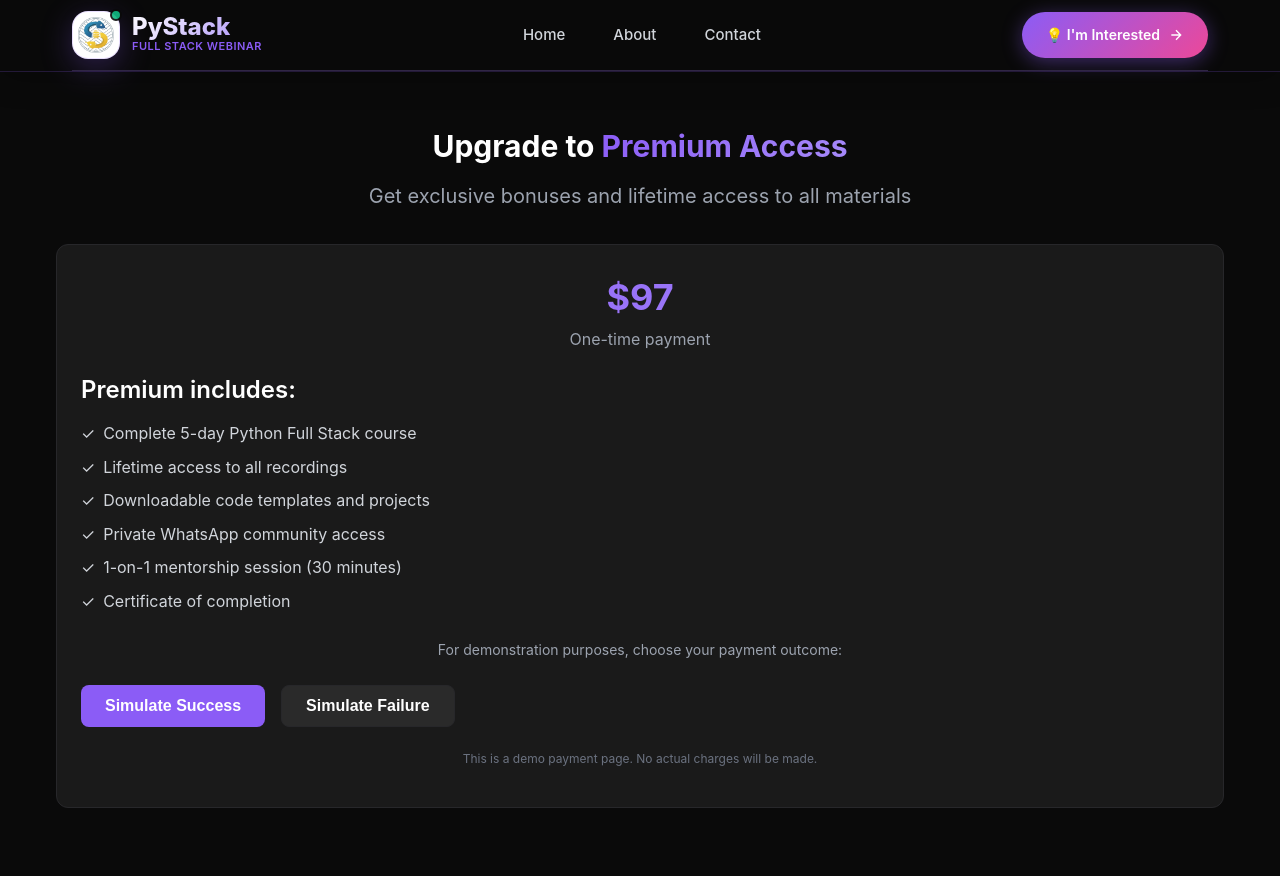
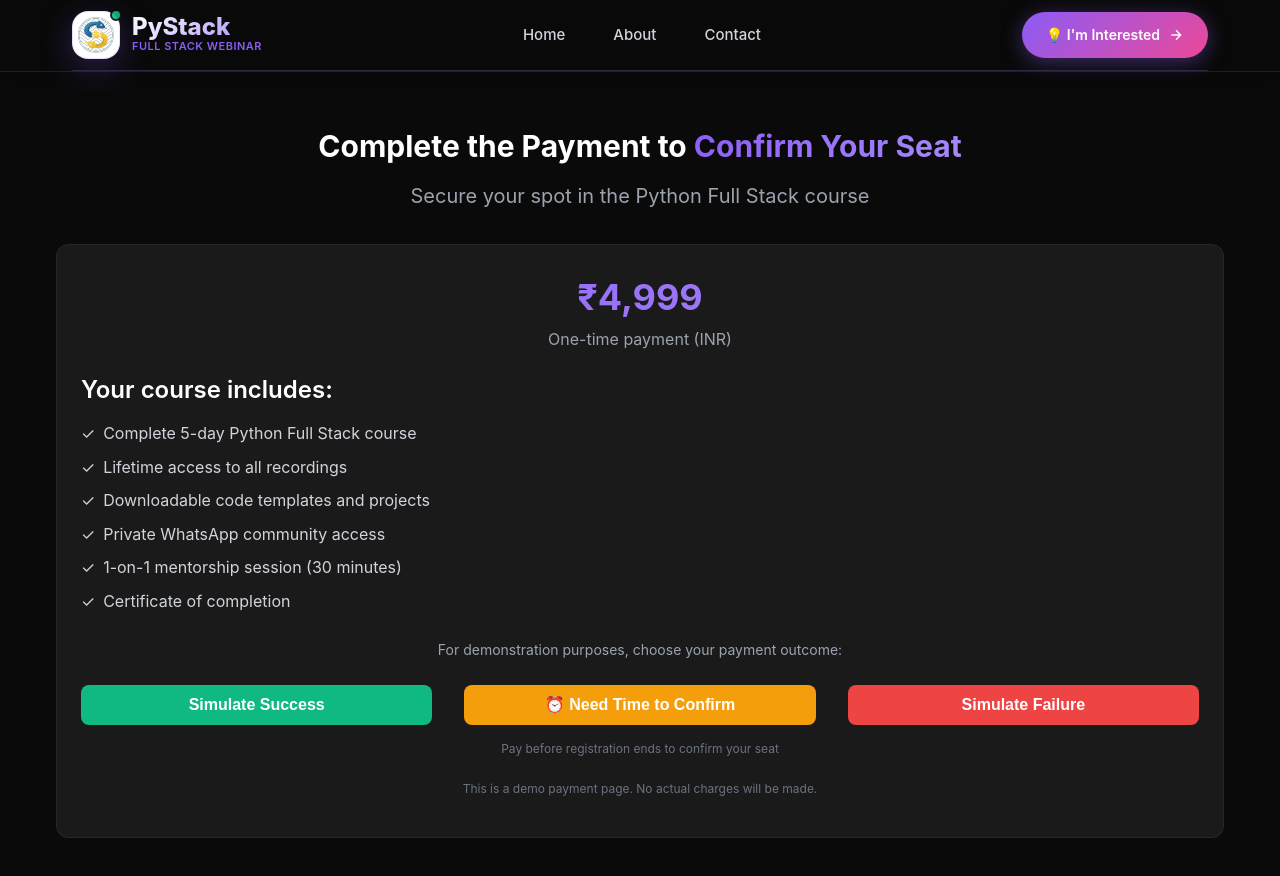
Before and after one commit to UmeshChandra05/Webinar-Sales-Funnel, a React (Create React App) app in the folder frontend/: page /payment in a window 1280 px wide. Shown: the top 876 px of the page. Built offline with nearby package versions, Linux system fonts and the light colour scheme; no server answers; sample sign-in values are in the browser's storage; the HTML template or start-up script is replaced by a standard one.

Commit message:
Add Need Time To Confirm Feature

```diff
--- a/frontend/src/index.css
+++ b/frontend/src/index.css
@@ -207,6 +207,51 @@ p {
 
 .btn-secondary:hover {
   background-color: var(--surface);
+}
+
+.btn-outline {
+  background-color: transparent;
+  color: var(--primary);
+  border: 2px solid var(--primary);
+}
+
+.btn-outline:hover {
+  background-color: var(--primary);
+  color: white;
+  transform: translateY(-1px);
+}
+
+.btn-success {
+  background-color: #10b981;
+  color: white;
+  border: none;
+}
+
+.btn-success:hover {
+  background-color: #059669;
+  transform: translateY(-1px);
+}
+
+.btn-danger {
+  background-color: #ef4444;
+  color: white;
+  border: none;
+}
+
+.btn-danger:hover {
+  background-color: #dc2626;
+  transform: translateY(-1px);
+}
+
+.btn-warning {
+  background-color: #f59e0b;
+  color: white;
+  border: none;
+}
+
+.btn-warning:hover {
+  background-color: #d97706;
+  transform: translateY(-1px);
 }
 
 .btn-lg {
--- a/frontend/src/pages/ContactPage.js
+++ b/frontend/src/pages/ContactPage.js
@@ -192,7 +192,7 @@ const ContactPage = () => {
                 <div>
                   <h4 className="font-semibold text-purple-400 mb-2">Is the webinar really free?</h4>
                   <p className="text-sm text-gray-400">
-                    Yes! The core webinar is completely free. We offer premium add-ons for additional resources.
+                    Yes! The core webinar is completely free. You can purchase the full course for additional resources and lifetime access.
                   </p>
                 </div>
 
--- a/frontend/src/pages/PaymentFailedPage.js
+++ b/frontend/src/pages/PaymentFailedPage.js
@@ -59,9 +59,9 @@ const PaymentFailedPage = () => {
           </div>
 
           <div className="bg-purple-900/20 border border-purple-500/30 rounded-lg p-6">
-            <h3 className="font-semibold text-purple-400 mb-2">Still Want Premium Access?</h3>
+            <h3 className="font-semibold text-purple-400 mb-2">Still Want to Secure Your Seat?</h3>
             <p className="text-sm text-gray-400 mb-4">
-              You can upgrade to premium anytime during or after the webinar. The free session alone is packed with
+              You can complete your payment anytime to secure your seat. The free session alone is packed with
               valuable content!
             </p>
             <p className="text-xs text-gray-500">
--- a/frontend/src/pages/PaymentPage.js
+++ b/frontend/src/pages/PaymentPage.js
@@ -6,7 +6,7 @@ import { useNavigate } from "react-router-dom"
 const PaymentPage = () => {
   const navigate = useNavigate()
   const [userEmail, setUserEmail] = useState("")
-  const [isLoading, setIsLoading] = useState(false)
+  const [loadingButton, setLoadingButton] = useState(null) // Track which button is loading
 
   useEffect(() => {
     // Get user email from localStorage
@@ -17,25 +17,58 @@ const PaymentPage = () => {
       return
     }
     setUserEmail(email)
+
+    // Test backend connectivity
+    const testBackendConnection = async () => {
+      try {
+        const response = await fetch("/health")
+        if (response.ok) {
+          console.log("✅ Backend connection successful")
+        } else {
+          console.warn("⚠️ Backend responded with error:", response.status)
+        }
+      } catch (error) {
+        console.error("❌ Backend connection failed:", error.message)
+        console.log("🔧 Make sure to run 'npm run dev' from the root directory to start both servers")
+      }
+    }
+
+    testBackendConnection()
   }, [navigate])
 
   const handlePaymentSimulation = async (status) => {
-    setIsLoading(true)
+    setLoadingButton(status) // Set which button is loading
 
     try {
+      console.log(`🔄 Processing ${status} request for ${userEmail}`) // Debug log
+
+      const requestBody = {
+        email: userEmail,
+        status: status,
+        transaction_id: `txn_${Date.now()}_${Math.random().toString(36).substr(2, 9)}`,
+      }
+
+      console.log('Request body:', requestBody) // Debug log
+
       const response = await fetch("/api/simulate-payment", {
         method: "POST",
         headers: {
           "Content-Type": "application/json",
         },
-        body: JSON.stringify({
-          email: userEmail,
-          status: status,
-          transaction_id: `txn_${Date.now()}_${Math.random().toString(36).substr(2, 9)}`,
-        }),
+        body: JSON.stringify(requestBody),
       })
 
+      console.log('Response status:', response.status) // Debug log
+
+      // Check if response is ok first
+      if (!response.ok) {
+        const errorText = await response.text()
+        console.error('Response error:', errorText)
+        throw new Error(`HTTP ${response.status}: ${errorText}`)
+      }
+
       const result = await response.json()
+      console.log('Payment response:', result) // Debug log
 
       if (result.success) {
         if (status === "success") {
@@ -44,17 +77,38 @@ const PaymentPage = () => {
             localStorage.setItem("whatsappLink", result.data.whatsapp_link)
           }
           navigate("/payment-success")
+        } else if (status === "need_time_to_confirm") {
+          // Store pending confirmation status
+          localStorage.setItem("paymentStatus", "need_time_to_confirm")
+          console.log('✅ Need time to confirm processed, navigating to thank-you')
+          navigate("/thank-you")
         } else {
           navigate("/payment-failed")
         }
       } else {
-        alert("Payment processing failed. Please try again.")
+        // More specific error message for need_time_to_confirm
+        if (status === "need_time_to_confirm") {
+          console.error("Need time to confirm failed:", result)
+          alert("Unable to record your request. Please try again or contact support.")
+        } else {
+          alert("Payment processing failed. Please try again.")
+        }
       }
     } catch (error) {
-      console.error("Payment error:", error)
-      alert("Network error. Please try again.")
+      console.error("Payment error details:", error)
+
+      // More specific error messages
+      if (error.name === 'TypeError' && error.message.includes('fetch')) {
+        alert("Cannot connect to server. Please make sure the backend is running.")
+      } else if (error.message.includes('HTTP 400')) {
+        alert("Invalid request. Please check your information and try again.")
+      } else if (error.message.includes('HTTP 404')) {
+        alert("API endpoint not found. Please contact support.")
+      } else {
+        alert(`Network error: ${error.message}`)
+      }
     } finally {
-      setIsLoading(false)
+      setLoadingButton(null) // Clear loading state
     }
   }
 
@@ -63,19 +117,19 @@ const PaymentPage = () => {
       <div className="container max-w-2xl mx-auto">
         <div className="text-center mb-8">
           <h1 className="text-3xl md:text-4xl font-bold mb-4">
-            Upgrade to <span className="gradient-text">Premium Access</span>
+            Complete the Payment to <span className="gradient-text">Confirm Your Seat</span>
           </h1>
-          <p className="text-xl text-gray-400">Get exclusive bonuses and lifetime access to all materials</p>
+          <p className="text-xl text-gray-400">Secure your spot in the Python Full Stack course</p>
         </div>
 
         <div className="card">
           <div className="text-center mb-6">
-            <div className="text-4xl font-bold gradient-text mb-2">$97</div>
-            <p className="text-gray-400">One-time payment</p>
+            <div className="text-4xl font-bold gradient-text mb-2">₹4,999</div>
+            <p className="text-gray-400">One-time payment (INR)</p>
           </div>
 
           <div className="mb-6">
-            <h3 className="font-semibold mb-4">Premium includes:</h3>
+            <h3 className="font-semibold mb-4">Your course includes:</h3>
             <ul className="space-y-2 text-gray-300">
               <li className="flex items-center">
                 <span className="text-green-400 mr-2">✓</span>
@@ -108,13 +162,13 @@ const PaymentPage = () => {
             <p className="text-sm text-gray-400 mb-4">For demonstration purposes, choose your payment outcome:</p>
           </div>
 
-          <div className="flex gap-4">
+          <div className="grid grid-cols-3 gap-8 max-w-4xl mx-auto">
             <button
               onClick={() => handlePaymentSimulation("success")}
-              className="btn btn-primary flex-1"
-              disabled={isLoading}
+              className="btn btn-success min-w-[140px]"
+              disabled={loadingButton !== null}
             >
-              {isLoading ? (
+              {loadingButton === "success" ? (
                 <>
                   <div className="spinner mr-2"></div>
                   Processing...
@@ -125,12 +179,38 @@ const PaymentPage = () => {
             </button>
 
             <button
+              onClick={() => handlePaymentSimulation("need_time_to_confirm")}
+              className="btn btn-warning min-w-[140px]"
+              disabled={loadingButton !== null}
+            >
+              {loadingButton === "need_time_to_confirm" ? (
+                <>
+                  <div className="spinner mr-2"></div>
+                  Processing...
+                </>
+              ) : (
+                "⏰ Need Time to Confirm"
+              )}
+            </button>
+
+            <button
               onClick={() => handlePaymentSimulation("failed")}
-              className="btn btn-secondary flex-1"
-              disabled={isLoading}
+              className="btn btn-danger min-w-[140px]"
+              disabled={loadingButton !== null}
             >
-              Simulate Failure
+              {loadingButton === "failed" ? (
+                <>
+                  <div className="spinner mr-2"></div>
+                  Processing...
+                </>
+              ) : (
+                "Simulate Failure"
+              )}
             </button>
+          </div>
+
+          <div className="text-center mt-4">
+            <p className="text-xs text-gray-500">Pay before registration ends to confirm your seat</p>
           </div>
 
           <div className="mt-6 text-center">
--- a/frontend/src/pages/PaymentSuccessPage.js
+++ b/frontend/src/pages/PaymentSuccessPage.js
@@ -26,7 +26,7 @@ const PaymentSuccessPage = () => {
             Payment <span className="gradient-text">Successful!</span>
           </h1>
 
-          <p className="text-xl text-gray-400 mb-8">Welcome to the Premium Python Full Stack community!</p>
+          <p className="text-xl text-gray-400 mb-8">Your seat is confirmed! Welcome to the Python Full Stack course!</p>
 
           <div className="bg-green-900/20 border border-green-500/30 rounded-lg p-6 mb-8">
             <h3 className="font-semibold text-green-400 mb-4">What's Next?</h3>
--- a/frontend/src/pages/ThankYouPage.js
+++ b/frontend/src/pages/ThankYouPage.js
@@ -5,10 +5,14 @@ import { Link } from "react-router-dom"
 
 const ThankYouPage = () => {
   const [userEmail, setUserEmail] = useState("")
+  const [paymentStatus, setPaymentStatus] = useState("")
 
   useEffect(() => {
     const email = localStorage.getItem("userEmail")
+    const status = localStorage.getItem("paymentStatus")
+
     setUserEmail(email || "")
+    setPaymentStatus(status || "")
   }, [])
 
   const handleAttendanceRecord = async (attended) => {
@@ -28,6 +32,67 @@ const ThankYouPage = () => {
     } catch (error) {
       console.error("Attendance recording error:", error)
     }
+  }
+
+  // Show different content for "need_time_to_confirm" status
+  if (paymentStatus === "need_time_to_confirm") {
+    return (
+      <div className="min-h-screen section">
+        <div className="container max-w-3xl mx-auto">
+          <div className="text-center mb-12">
+            <h1 className="text-3xl md:text-4xl font-bold mb-4">
+              We <span className="gradient-text">Understand!</span>
+            </h1>
+            <p className="text-xl text-gray-400">Take your time to decide - we'll keep your spot available</p>
+          </div>
+
+          <div className="card text-center">
+            <div className="text-6xl mb-6">⏰</div>
+            <h2 className="text-2xl font-semibold mb-4">Need Time to Confirm</h2>
+            <p className="text-gray-400 mb-6">
+              We understand this is an important decision. Your interest has been recorded for the Python Full Stack course.
+            </p>
+
+            <div className="bg-blue-900/20 border border-blue-500/30 rounded-lg p-6 mb-6">
+              <h3 className="font-semibold mb-4 text-blue-200">Remember to complete your payment before registration ends to:</h3>
+              <div className="text-left space-y-2">
+                <div className="flex items-center">
+                  <span className="text-blue-400 mr-2">📚</span>
+                  <span>Secure your spot in the course</span>
+                </div>
+                <div className="flex items-center">
+                  <span className="text-blue-400 mr-2">💬</span>
+                  <span>Get access to the exclusive WhatsApp community</span>
+                </div>
+                <div className="flex items-center">
+                  <span className="text-blue-400 mr-2">🎥</span>
+                  <span>Receive all course materials and recordings</span>
+                </div>
+                <div className="flex items-center">
+                  <span className="text-blue-400 mr-2">🏆</span>
+                  <span>Get your certificate and mentorship session</span>
+                </div>
+              </div>
+            </div>
+
+            <div className="bg-yellow-900/20 border border-yellow-500/30 rounded-lg p-4 mb-6">
+              <p className="text-yellow-200">
+                <strong>⚠️ Registration closes soon!</strong> Complete payment before the deadline to confirm your access.
+              </p>
+            </div>
+
+            <div className="flex gap-4 justify-center">
+              <Link to="/payment" className="btn btn-primary">
+                Complete Payment Now
+              </Link>
+              <Link to="/" className="btn btn-secondary">
+                Back to Home
+              </Link>
+            </div>
+          </div>
+        </div>
+      </div>
+    )
   }
 
   return (
```
Also changed, not shown: 2 other files (tests, documents, lock files or other folders).
